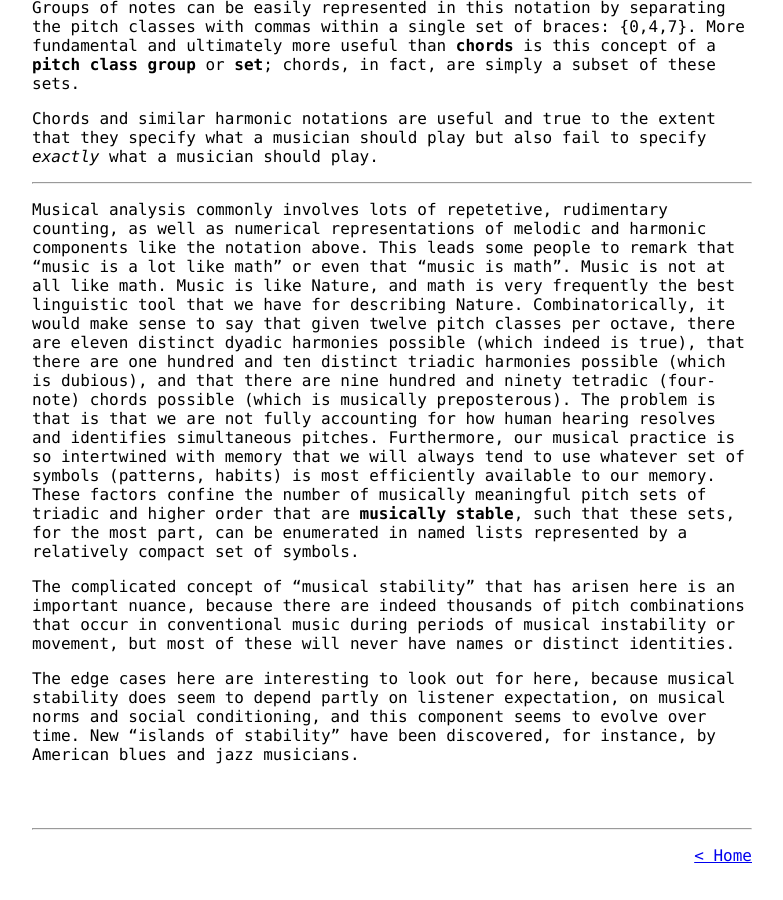
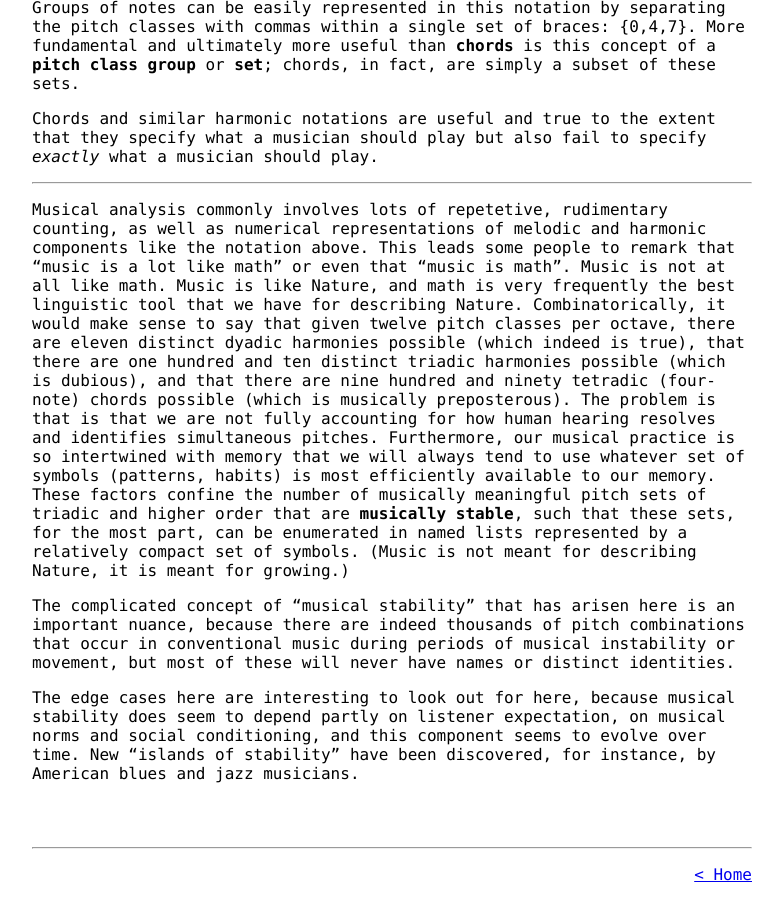
Before and after one commit to popempire/hjhw, a Jekyll site: the page built from _posts/2024-12-28-music-theory.md, in a window 1280 px wide and 900 px high, scrolled down 1411 px. Shown: the whole window, without its empty margins (248-1031 px from the left). Built offline with Jekyll 4.4.1, drawn with Linux system fonts in a browser that asks for light colours.

Commit message:
Update 2024-12-28-music-theory.md

```diff
--- a/_posts/2024-12-28-music-theory.md
+++ b/_posts/2024-12-28-music-theory.md
@@ -98,7 +98,7 @@ symbols (patterns, habits) is most efficiently available to our memory.
 These factors confine the number of musically meaningful pitch sets of triadic
 and higher order that are __musically stable__, such that these sets, for the most
 part, can be enumerated in named lists represented by a relatively compact set
-of symbols.
+of symbols. (Music is not meant for describing Nature, it is meant for growing.)
 
 The complicated concept of "musical stability" that has arisen here is an
 important nuance, because there are indeed thousands of pitch combinations
```
